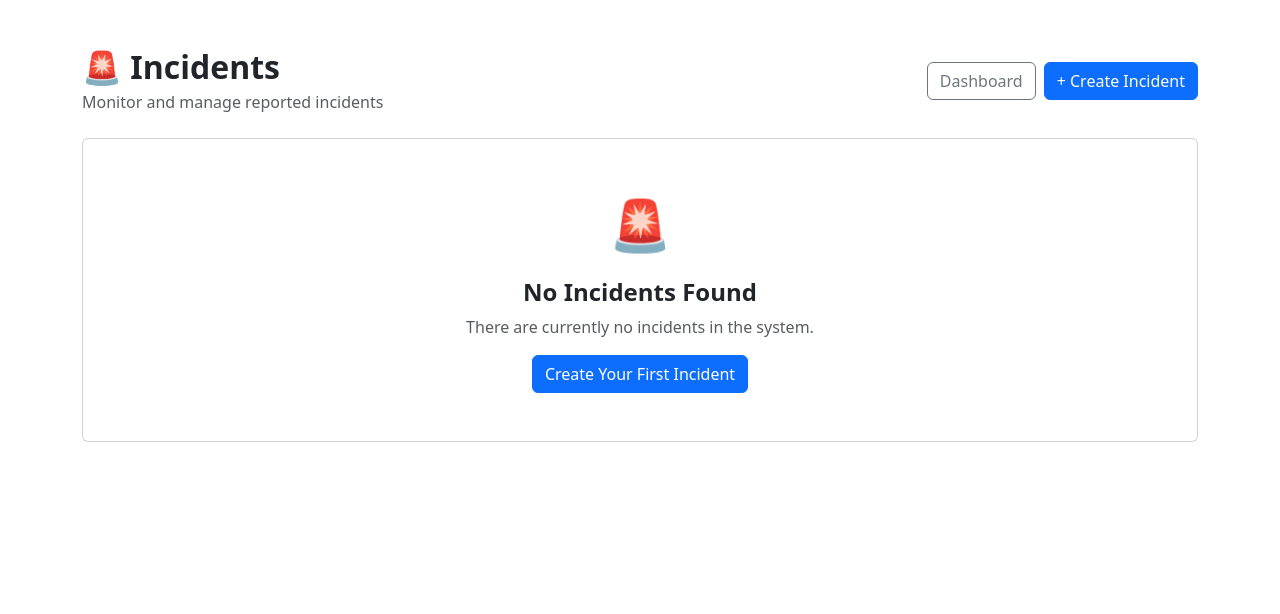
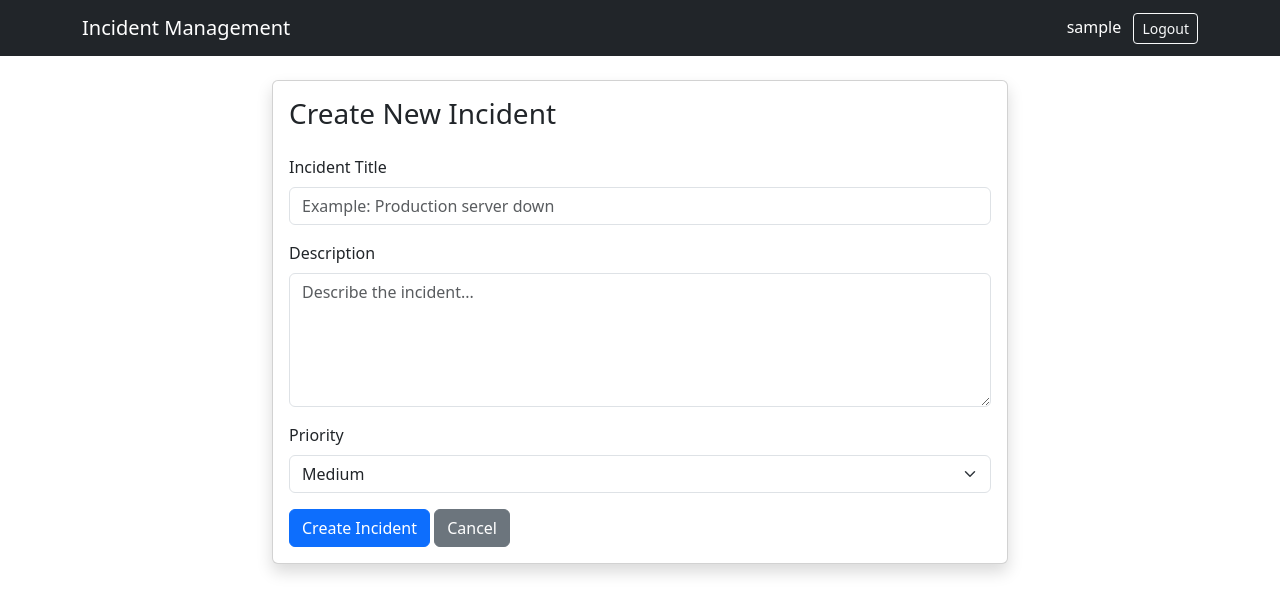
Before and after one commit to Adityachandkaushik/incident-management-system, a Flask app: page /incident/create in a window 1280 px wide. Shown: the top 614 px of the page. Run offline with Flask 3, Linux system fonts and the light colour scheme; the visitor is signed in with stand-in values (Sample User, id 1).

Commit message:
update incident creation page

```diff
--- a/templates/create_incident.html
+++ b/templates/create_incident.html
@@ -1,272 +1,107 @@
-<!DOCTYPE html>
-<html lang="en">
+{% extends "base.html" %}
 
-<head>
+{% block title %}Create Incident{% endblock %}
 
-    <meta charset="UTF-8">
+{% block content %}
 
-    <meta
-        name="viewport"
-        content="width=device-width, initial-scale=1.0"
-    >
+<div class="row justify-content-center">
 
-    <title>Incidents | Incident Management System</title>
+    <div class="col-md-8">
 
-    <!-- Bootstrap -->
-    <link
-        href="https://cdn.jsdelivr.net/npm/bootstrap@5.3.3/dist/css/bootstrap.min.css"
-        rel="stylesheet"
-    >
+        <div class="card shadow">
 
-    <!-- Custom CSS -->
-    <link
-        rel="stylesheet"
-        href="{{ url_for('static', filename='css/style.css') }}"
-    >
+            <div class="card-body">
 
-</head>
+                <h3 class="mb-4">
+                    Create New Incident
+                </h3>
 
-<body>
+                <form method="POST">
 
-<div class="container py-5">
+                    <div class="mb-3">
 
-    <!-- Header -->
+                        <label class="form-label">
+                            Incident Title
+                        </label>
 
-    <div class="d-flex justify-content-between align-items-center mb-4">
+                        <input
+                            type="text"
+                            name="title"
+                            class="form-control"
+                            placeholder="Example: Production server down"
+                            required
+                        >
 
-        <div>
+                    </div>
 
-            <h2 class="fw-bold mb-1">
-                🚨 Incidents
-            </h2>
 
-            <p class="text-muted mb-0">
-                Monitor and manage reported incidents
-            </p>
+                    <div class="mb-3">
 
-        </div>
+                        <label class="form-label">
+                            Description
+                        </label>
 
-        <div class="d-flex gap-2">
+                        <textarea
+                            name="description"
+                            class="form-control"
+                            rows="5"
+                            placeholder="Describe the incident..."
+                            required></textarea>
 
-            <a
-                href="/dashboard"
-                class="btn btn-outline-secondary"
-            >
-                Dashboard
-            </a>
+                    </div>
 
-            <a
-                href="/incidents/create"
-                class="btn btn-primary"
-            >
-                + Create Incident
-            </a>
+
+                    <div class="mb-3">
+
+                        <label class="form-label">
+                            Priority
+                        </label>
+
+                        <select
+                            name="priority"
+                            class="form-select">
+
+                            <option value="Low">
+                                Low
+                            </option>
+
+                            <option value="Medium" selected>
+                                Medium
+                            </option>
+
+                            <option value="High">
+                                High
+                            </option>
+
+                            <option value="Critical">
+                                Critical
+                            </option>
+
+                        </select>
+
+                    </div>
+
+
+                    <button
+                        type="submit"
+                        class="btn btn-primary">
+                        Create Incident
+                    </button>
+
+                    <a
+                        href="{{ url_for('incidents.dashboard') }}"
+                        class="btn btn-secondary">
+                        Cancel
+                    </a>
+
+                </form>
+
+            </div>
 
         </div>
 
     </div>
 
-
-    {% if incidents %}
-
-    <!-- Incident Table -->
-
-    <div class="card">
-
-        <div class="table-responsive">
-
-            <table class="table table-hover align-middle mb-0">
-
-                <thead class="table-dark">
-
-                    <tr>
-
-                        <th>ID</th>
-                        <th>Title</th>
-                        <th>Priority</th>
-                        <th>Severity</th>
-                        <th>Status</th>
-                        <th>Created By</th>
-                        <th>Action</th>
-
-                    </tr>
-
-                </thead>
-
-                <tbody>
-
-                    {% for incident in incidents %}
-
-                    <tr>
-
-                        <!-- ID -->
-
-                        <td class="fw-semibold">
-
-                            INC-{{ "%04d"|format(incident["id"]) }}
-
-                        </td>
-
-
-                        <!-- Title -->
-
-                        <td>
-
-                            <div class="fw-semibold">
-                                {{ incident["title"] }}
-                            </div>
-
-                            <small class="text-muted">
-                                {{ incident["created_at"] }}
-                            </small>
-
-                        </td>
-
-
-                        <!-- Priority -->
-
-                        <td>
-
-                            <span
-                                class="priority-{{ incident['priority']|lower }}"
-                            >
-                                {{ incident["priority"] }}
-                            </span>
-
-                        </td>
-
-
-                        <!-- Severity -->
-
-                        <td>
-
-                            {{ incident["severity"] }}
-
-                        </td>
-
-
-                        <!-- Status -->
-
-                        <td>
-
-                            {% if incident["status"] == "Open" %}
-
-                                <span class="status-badge status-open">
-                                    Open
-                                </span>
-
-                            {% elif incident["status"] == "Assigned" %}
-
-                                <span class="status-badge status-assigned">
-                                    Assigned
-                                </span>
-
-                            {% elif incident["status"] == "In Progress" %}
-
-                                <span class="status-badge status-progress">
-                                    In Progress
-                                </span>
-
-                            {% elif incident["status"] == "Resolved" %}
-
-                                <span class="status-badge status-resolved">
-                                    Resolved
-                                </span>
-
-                            {% elif incident["status"] == "Closed" %}
-
-                                <span class="status-badge status-closed">
-                                    Closed
-                                </span>
-
-                            {% else %}
-
-                                <span class="status-badge">
-                                    {{ incident["status"] }}
-                                </span>
-
-                            {% endif %}
-
-                        </td>
-
-
-                        <!-- Creator -->
-
-                        <td>
-
-                            {{ incident["creator_name"] }}
-
-                        </td>
-
-
-                        <!-- Action -->
-
-                        <td>
-
-                            <a
-                                href="/incidents/{{ incident['id'] }}"
-                                class="btn btn-sm btn-outline-primary"
-                            >
-                                View
-                            </a>
-
-                        </td>
-
-                    </tr>
-
-                    {% endfor %}
-
-                </tbody>
-
-            </table>
-
-        </div>
-
-    </div>
-
-
-    {% else %}
-
-    <!-- Empty State -->
-
-    <div class="card">
-
-        <div class="card-body text-center py-5">
-
-            <div style="font-size: 50px;">
-                🚨
-            </div>
-
-            <h4 class="fw-bold mt-3">
-                No Incidents Found
-            </h4>
-
-            <p class="text-muted">
-                There are currently no incidents in the system.
-            </p>
-
-            <a
-                href="/incidents/create"
-                class="btn btn-primary"
-            >
-                Create Your First Incident
-            </a>
-
-        </div>
-
-    </div>
-
-    {% endif %}
-
 </div>
 
-
-<!-- Bootstrap JS -->
-
-<script
-    src="https://cdn.jsdelivr.net/npm/bootstrap@5.3.3/dist/js/bootstrap.bundle.min.js"
-></script>
-
-</body>
-
-</html>
+{% endblock %}
```
